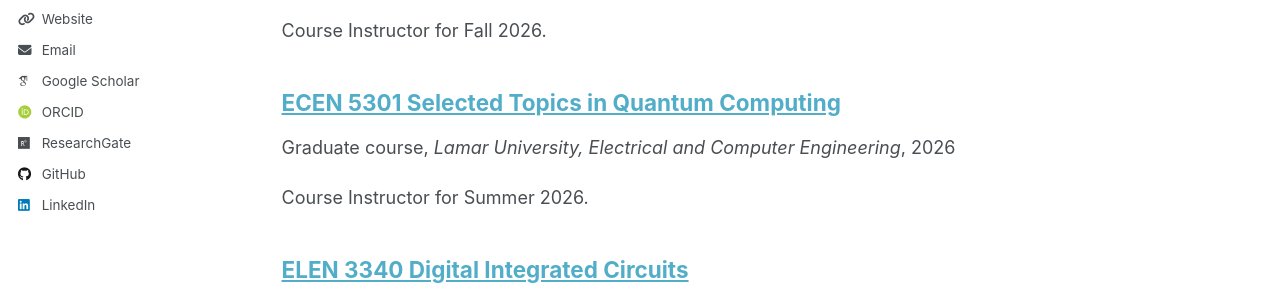
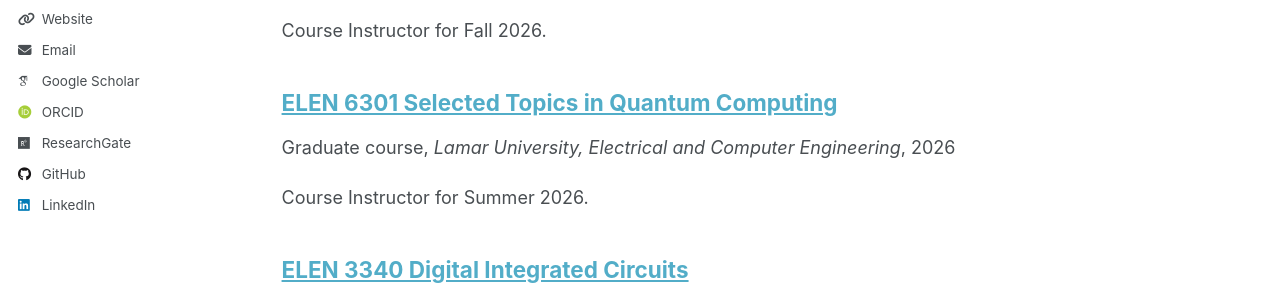
Before and after one commit to fferdaus/fferdaus.github.io, a Jekyll site: the page built from _pages/teaching.html, in a window 1280 px wide and 900 px high. Shown: the part 418-703 px from the top of the window. Built offline with Jekyll 4.4.1, drawn with Linux system fonts in a browser that asks for light colours; some web fonts are replaced.

Commit message:
Update 2026-summer-teaching.md

```diff
--- a/_teaching/2026-summer-teaching.md
+++ b/_teaching/2026-summer-teaching.md
@@ -1,5 +1,5 @@
 ---
-title: "ECEN 5301 Selected Topics in Quantum Computing"
+title: "ELEN 6301 Selected Topics in Quantum Computing"
 collection: teaching
 type: "Graduate course"
 permalink: /teaching/2026-summer-teaching
```
